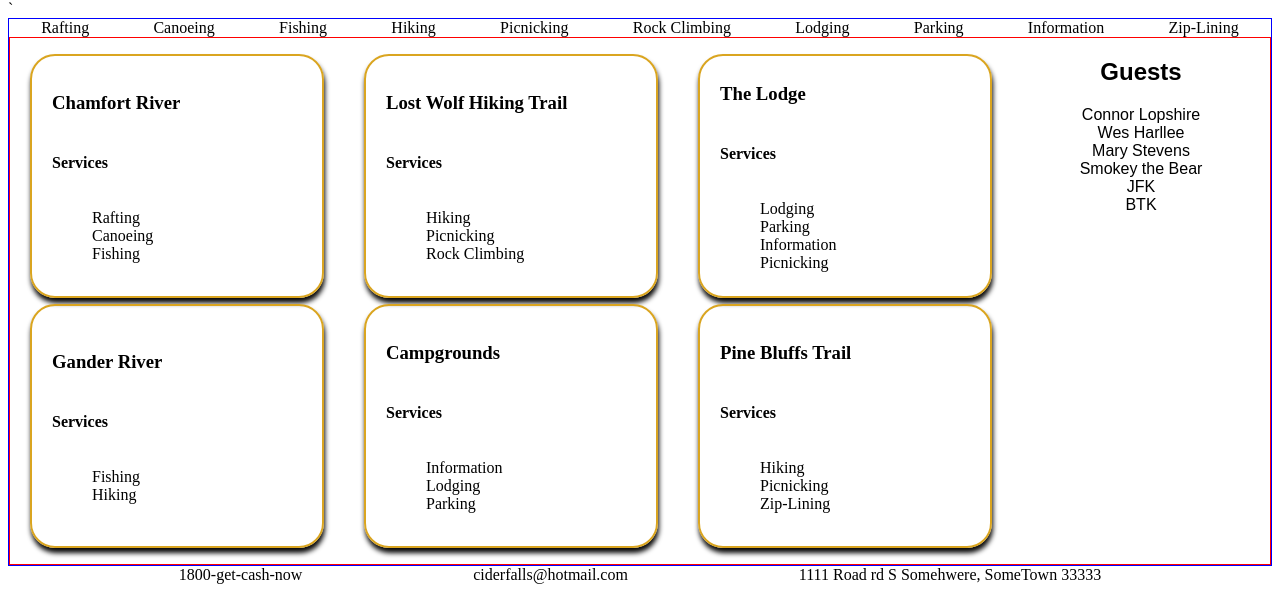
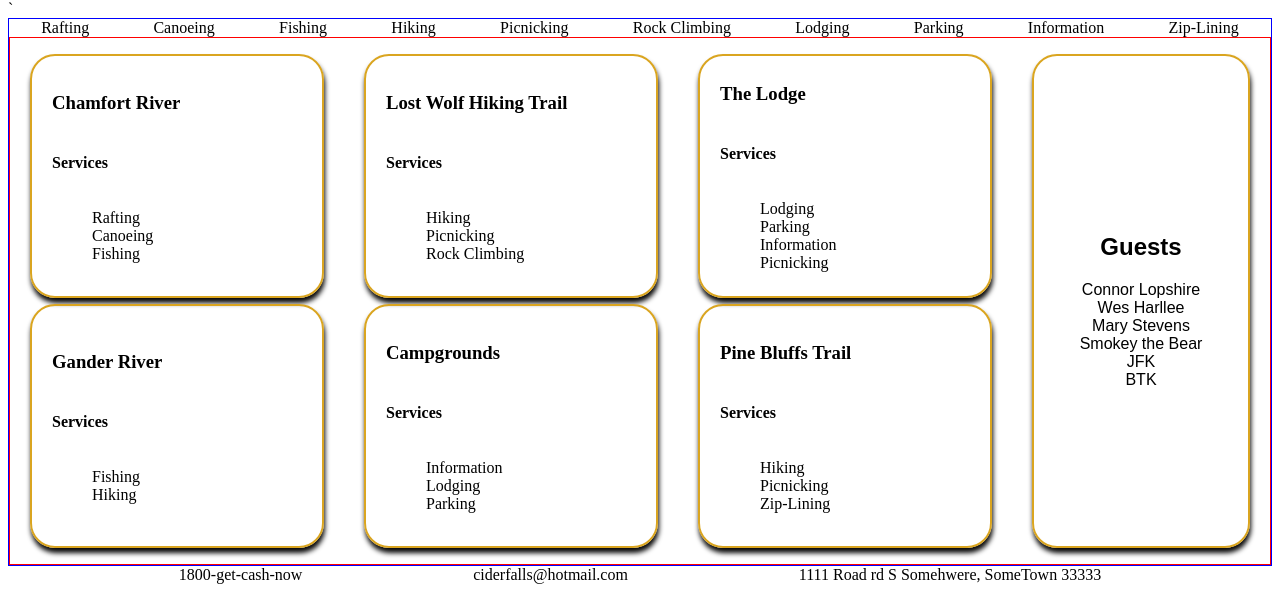
Before and after one commit to sydneyrd/cider-falls, a plain HTML site: page index.html in a window 1280 px wide. Shown: the part 352-944 px from the top of the page. Drawn offline with Linux system fonts and the light colour scheme.

Commit message:
css fixes

```diff
--- a/styles/main.css
+++ b/styles/main.css
@@ -30,6 +30,7 @@
     /* width: 60%; */
     display: flex;
     flex-direction: row;
+    justify-content: center;
 }
 
 .parks {
@@ -42,6 +43,7 @@
     flex-wrap: wrap;
     display: grid;
     grid: 250px / auto auto auto;
+
     /* width: 100%; */
 }
 
@@ -50,7 +52,6 @@
 .park-card {
     display: flex;
     margin: 1em 20px;
-    border: 2px blue solid;
     justify-content: center;
     max-width: 20em;
     flex-direction: column;
@@ -60,21 +61,26 @@
     padding: 20px;
     width: 250px;
     height: 200px;
-    box-shadow: 1px 5px 5px rgb(9, 9, 9); ;
+    box-shadow: 1px 5px 5px rgb(9, 9, 9);
 }
 
 .main__guest {
     display: flex;
+    margin: 1em 20px;
     align-items: center;
     flex-direction: column;
     flex: 2;
     font-family: 'Paytone One', sans-serif;
-    /* position: fixed; */
-    right: 0;
-    /* top: 10%; */
-    width: 10em;
-    height: 30em;
-    /* margin-top: 25em; */
+    justify-content: center;
+    max-width: 20em;
+    flex-direction: column;
+    flex-basis: 33.333333%;
+    border-radius: 25px;
+    border: 2px solid goldenrod;
+    padding: 20px;
+    width: 250px;
+    height: 450px;
+    box-shadow: 1px 5px 5px rgb(9, 9, 9);
 }
 
 .footer {
```
Also changed, not shown: index.html (+1 -3 lines).
